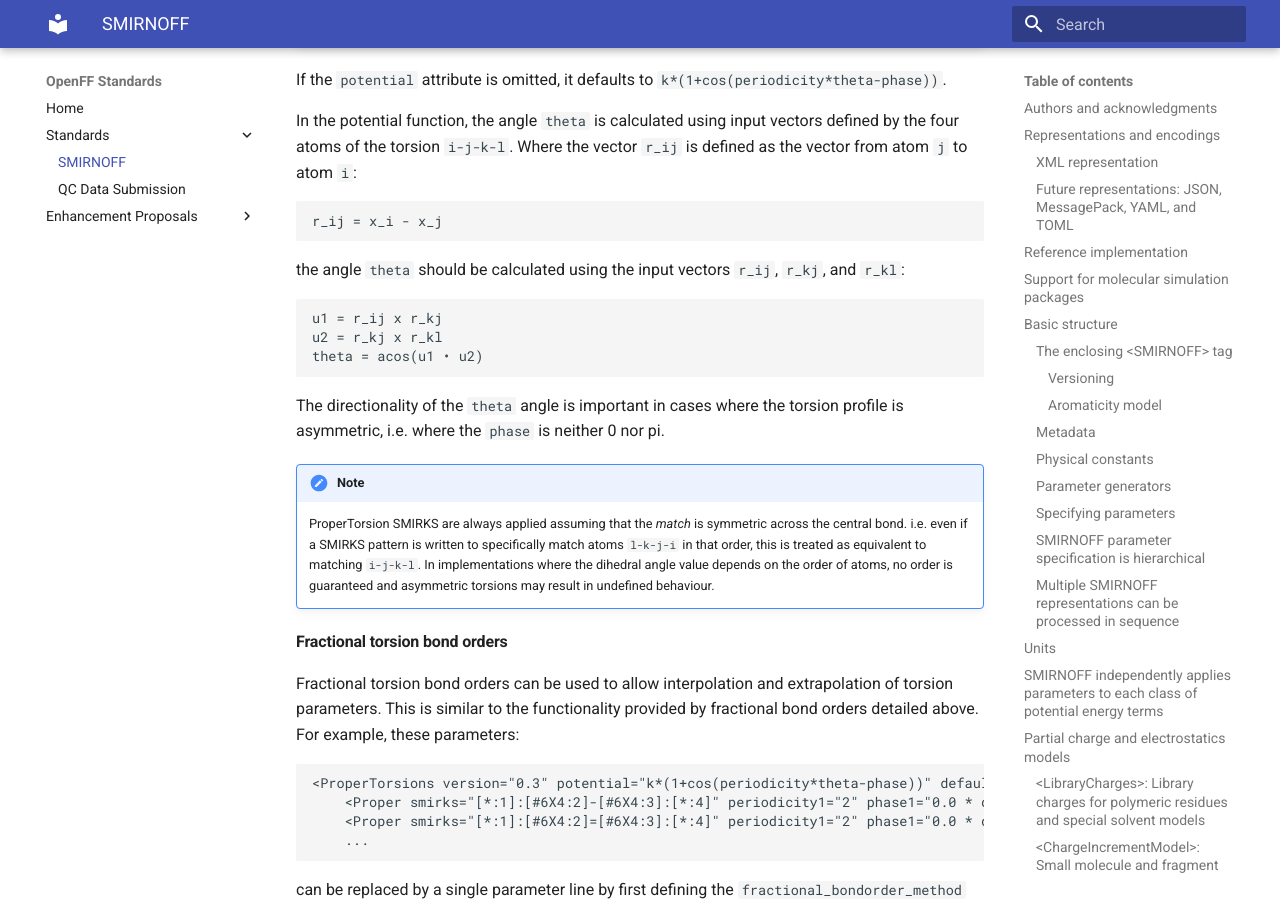
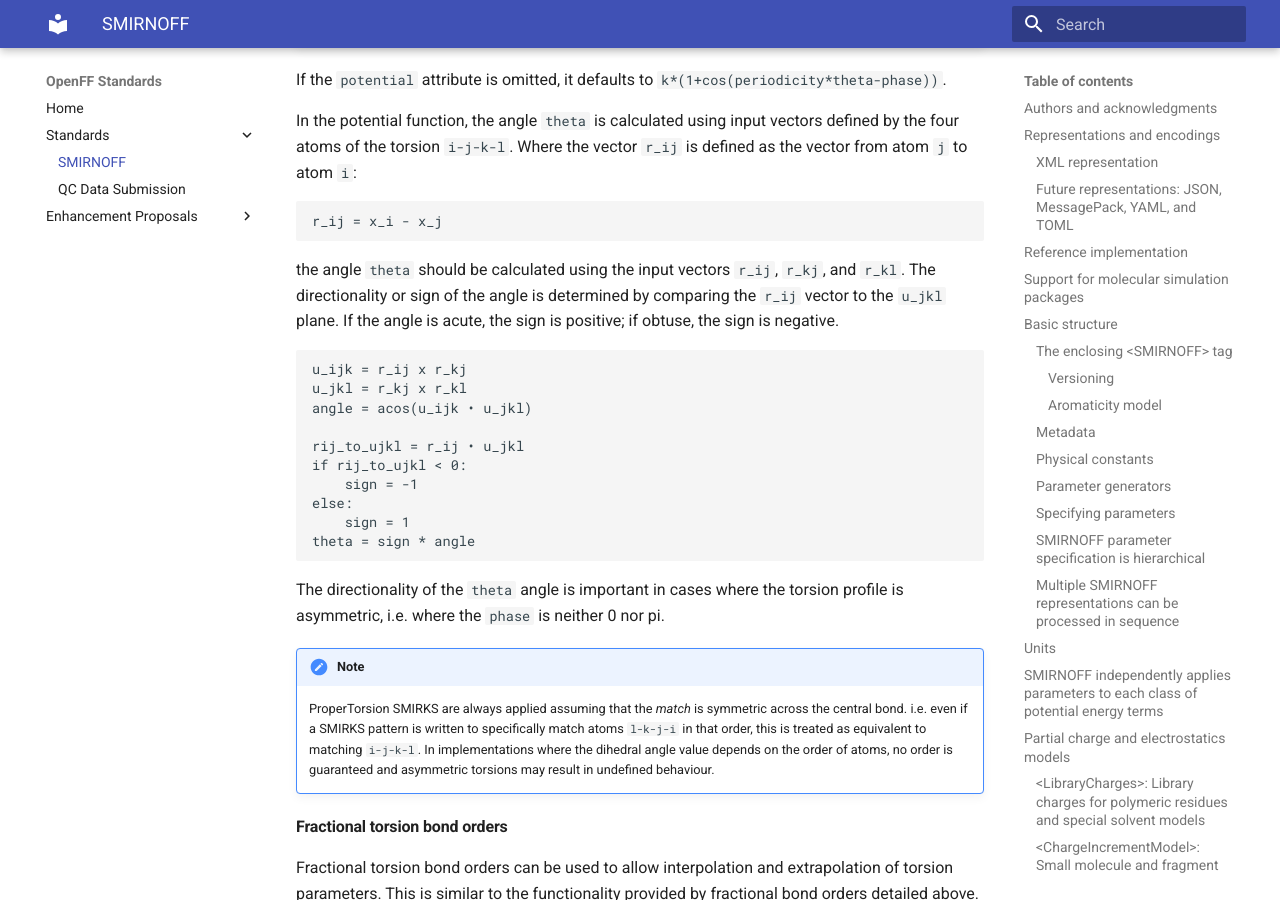
Before and after one commit to openforcefield/standards, an MkDocs documentation site: the page built from docs/standards/smirnoff.md, in a window 1280 px wide and 900 px high, scrolled down 17911 px. Built offline with MkDocs 1.6.1 and Material for MkDocs 9.7.7, drawn with Linux system fonts in a browser that asks for light colours.

Commit message:
add a bit more clarifying sign

````diff
--- a/docs/standards/smirnoff.md
+++ b/docs/standards/smirnoff.md
@@ -542,12 +542,20 @@ Where the vector ``r_ij`` is defined as the vector from atom `j` to atom `i`:
 ```
 r_ij = x_i - x_j
 ```
-the angle ``theta`` should be calculated using the input vectors ``r_ij``, ``r_kj``, and ``r_kl``:
+the angle ``theta`` should be calculated using the input vectors ``r_ij``, ``r_kj``, and ``r_kl``.
+The directionality or sign of the angle is determined by comparing the `r_ij` vector to the `u_jkl` plane. If the angle is acute, the sign is positive; if obtuse, the sign is negative.
 
 ```
-u1 = r_ij x r_kj
-u2 = r_kj x r_kl
-theta = acos(u1 • u2)
+u_ijk = r_ij x r_kj
+u_jkl = r_kj x r_kl
+angle = acos(u_ijk • u_jkl)
+
+rij_to_ujkl = r_ij • u_jkl
+if rij_to_ujkl < 0:
+    sign = -1
+else:
+    sign = 1
+theta = sign * angle
 ```
 
 The directionality of the ``theta`` angle is important in cases where the torsion profile is asymmetric,
````
Also changed, not shown: docs/enhancement-proposals/off-ep-0010.md (+16 -12 lines).
